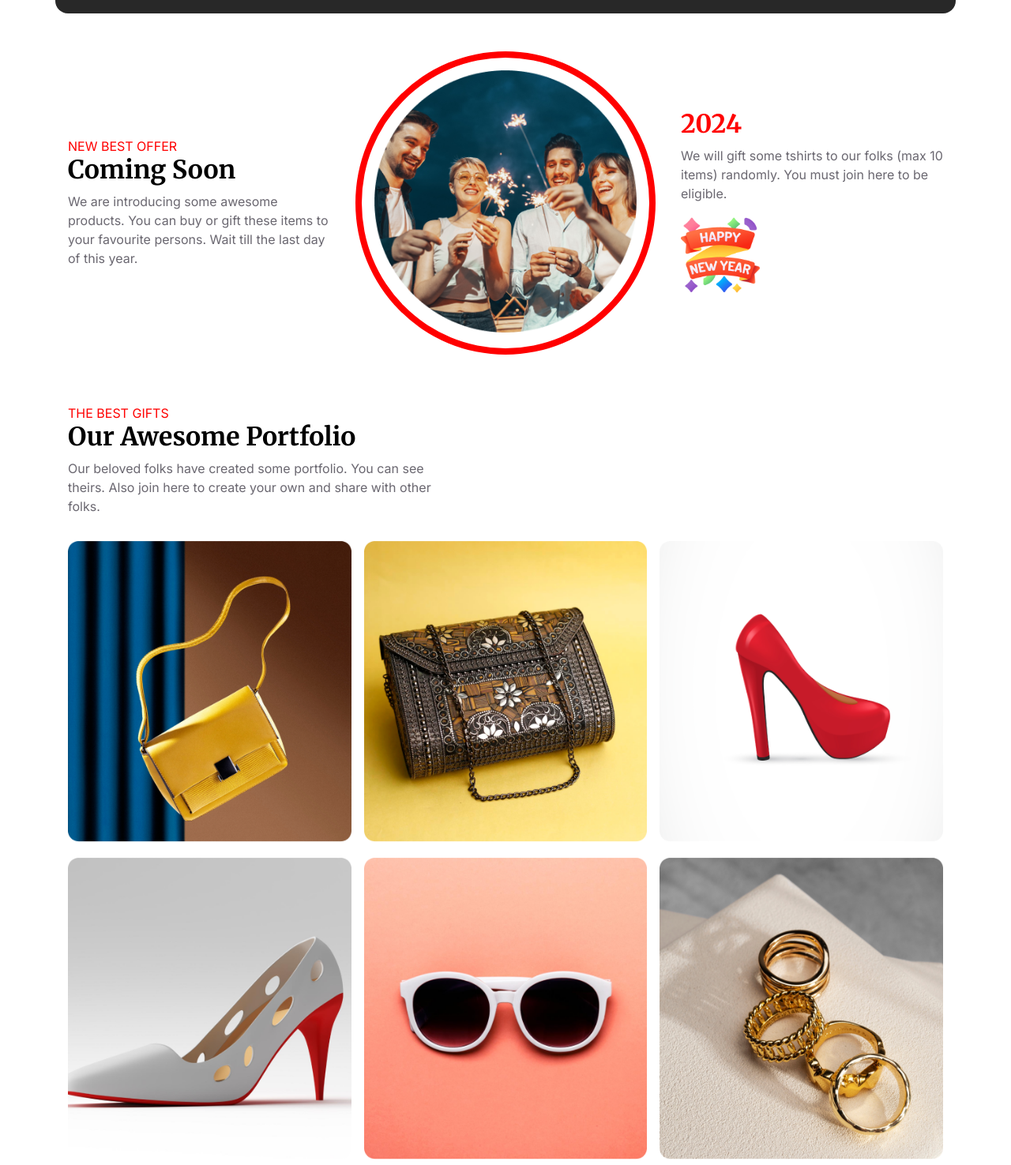
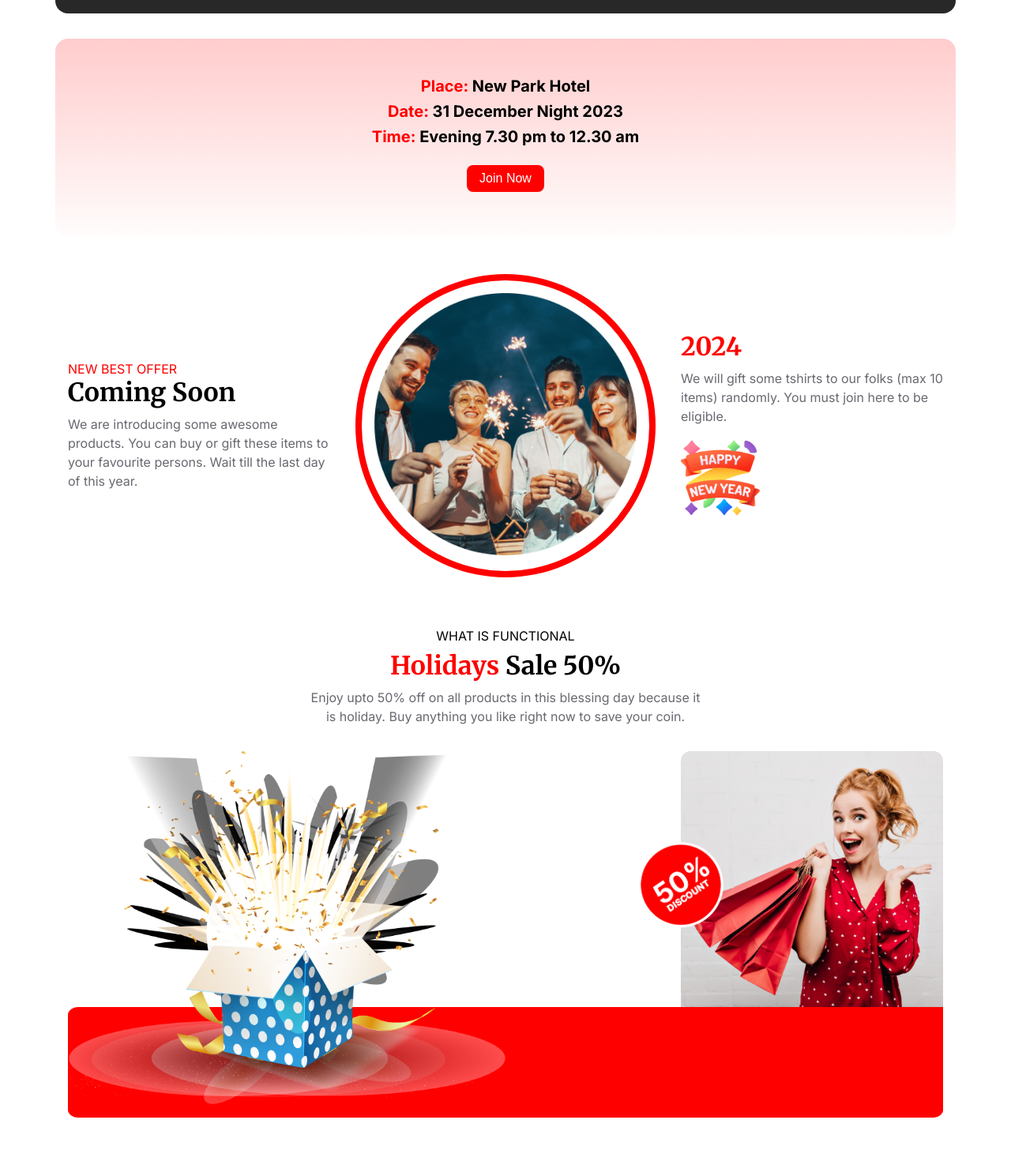
Before and after one commit to rahatfaruk/pha-new-year, a plain HTML site: page index.html in a window 1280 px wide. Shown: the part 1874-3349 px from the top of the page at 79% size. Drawn offline with Linux system fonts and the light colour scheme; grey boxes are pictures that could not be loaded.

Commit message:
extras (holiday-sale-sect, vanue-sect) added;

```diff
--- a/index.html
+++ b/index.html
@@ -40,6 +40,16 @@
       </div>
     </section>
 
+    <!-- extra section -->
+    <section class="vanue-sect">
+      <div class="container">
+        <p><strong>Place:</strong> New Park Hotel</p>
+        <p><strong>Date:</strong> 31 December Night 2023</p>
+        <p><strong>Time:</strong> Evening 7.30 pm to 12.30 am</p>
+        <button class="btn-primary">Join Now</button>
+      </div>
+    </section>
+
     <!-- bonus section -->
     <section class="offer-sect">
       <div class="container">
@@ -57,6 +67,29 @@
           <h3 class="heading">2024</h3>
           <p class="p-dark">We will gift some tshirts to our folks (max 10 items) randomly. You must join here to be eligible.</p>
           <img src="./images/new-year.png" alt="">
+        </div>
+      </div>
+    </section>
+
+    <!-- extra section -->
+    <section class="holiday-sale-sect">
+      <div class="container">
+        <div class="content">
+          <p class="subheading">WHAT IS FUNCTIONAL</p>
+          <h2 class="heading"><span>Holidays</span> Sale 50%</h2>
+          <p class="p-dark">Enjoy upto 50% off on all products in this blessing day because it is holiday. Buy anything you like right now to save your coin.</p>
+        </div>
+        <div class="gift-showcase">
+          <div class="gift-img-wrapper">
+            <img src="./images/gift.png" alt="">
+          </div>
+          <div class="girl-img-wrapper">
+            <img src="./images/disc-50.png" alt="">
+            <img src="./images/girl.png" alt="">
+          </div>
+          <!-- <div class="bg-img-wrapper">
+            <img src="./images/red-square.png" alt="">
+          </div> -->
         </div>
       </div>
     </section>
--- a/style.css
+++ b/style.css
@@ -38,6 +38,7 @@ a:hover {opacity: .75;}
   color: white;
   border: none;
   font-size: 1rem;
+  border-radius: .5rem;
 }
 .btn-primary:hover {
   opacity: .75;
@@ -121,6 +122,25 @@ a:hover {opacity: .75;}
   margin-bottom: 1rem;
 }
 
+/* ## vanue-sect */
+.vanue-sect {
+  margin: 2rem 1rem;
+}
+.vanue-sect .container {
+  background-image: linear-gradient(to bottom, rgba(255,0,0,.2), rgba(255, 0, 0, 0.01));
+  padding: 3rem 1rem;
+  text-align: center;
+  border-radius: 1rem;
+  font-size: 1.25rem;
+  font-weight: bold;
+}
+.vanue-sect .container > * {
+  margin-bottom: .5rem;
+}
+.vanue-sect .container strong {color: var(--clr-primary);}
+.vanue-sect .container button { margin-top: 1rem; }
+
+
 /* ## offer-sect */
 .offer-sect {
   margin-top: 3rem;
@@ -147,6 +167,46 @@ a:hover {opacity: .75;}
 .offer-sect .content-2 img {
   margin-top: 1rem;
   width: 100px;
+}
+
+/* ## holiday-sale-sect */
+.holiday-sale-sect {
+  margin: 4rem 0;
+}
+.holiday-sale-sect .content {
+  text-align: center;
+  max-width: 500px;
+  margin: auto;
+}
+.holiday-sale-sect .content h2 {
+  margin-top: .5rem;
+}
+.holiday-sale-sect .content h2 span {color: var(--clr-primary);}
+.holiday-sale-sect .gift-showcase {
+  display: flex;
+  justify-content: space-between;
+  gap: 2rem;
+  align-items: start;
+  margin-top: 2rem;
+  background-image: url('./images/red-square.png');
+  background-repeat: no-repeat;
+  background-position: bottom center;
+  background-size: 100% 140px;
+}
+.holiday-sale-sect .gift-showcase .gift-img-wrapper {
+  flex: 0 1 50%;
+}
+.holiday-sale-sect .gift-showcase .girl-img-wrapper {
+  position: relative;
+  flex: 0 1 30%;
+  z-index: -1;
+}
+.holiday-sale-sect .gift-showcase .girl-img-wrapper img:first-child {
+  position: absolute;
+  top: 50%;
+  left: 0;
+  width: 150px;
+  transform: translate(-50%, -50%);
 }
 
 /* ## portfolio-sect */
```
